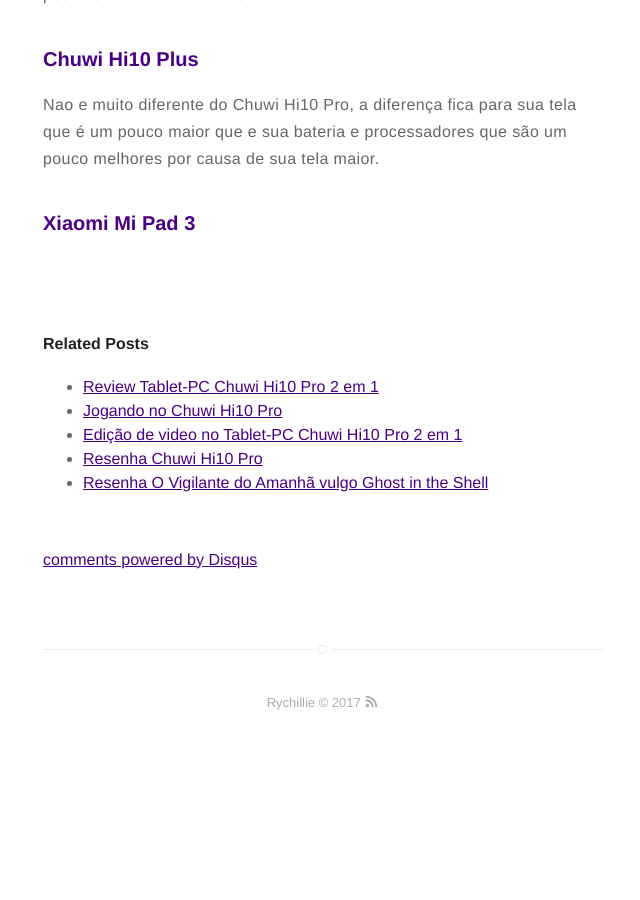
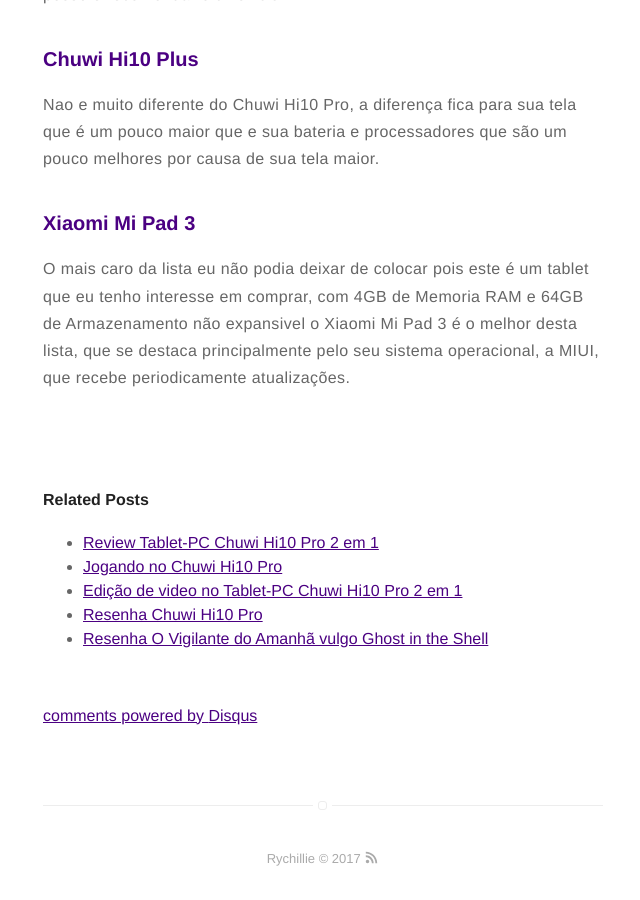
Before and after one commit to Rychillie/rychillieOLD, a Jekyll site: the page built from _posts/2017/10/2017-10-16-dica-de-compras-gearbest-01-tablet-pc.markdown, in a window 1280 px wide and 900 px high, scrolled down 1209 px. Shown: the whole window, without its empty margins (317-957 px from the left). Built offline with Jekyll 4.4.1, drawn with Linux system fonts in a browser that asks for light colours; comment, search, counter and statistics services are not loaded; before the commit the page ends 1959 px from its top, so only the background shows below that.

Commit message:
Update 2017-10-16-dica-de-compras-gearbest-01-tablet-pc.markdown

```diff
--- a/_posts/2017/10/2017-10-16-dica-de-compras-gearbest-01-tablet-pc.markdown
+++ b/_posts/2017/10/2017-10-16-dica-de-compras-gearbest-01-tablet-pc.markdown
@@ -49,4 +49,4 @@
 ### [Chuwi Hi10 Plus](https://goo.gl/nefmh3)
 <p>Nao e muito diferente do Chuwi Hi10 Pro, a diferença fica para sua tela que é um pouco maior que e sua bateria e processadores que são um pouco melhores por causa de sua tela maior.</p>
 ### [Xiaomi Mi Pad 3](https://goo.gl/FzXUDQ)
-<p></p>
+<p>O mais caro da lista eu não podia deixar de colocar pois este é um tablet que eu tenho interesse em comprar, com 4GB de Memoria RAM e 64GB de Armazenamento não expansivel o Xiaomi Mi Pad 3 é o melhor desta lista, que se destaca principalmente pelo seu sistema operacional, a MIUI, que recebe periodicamente atualizações.</p>
```
